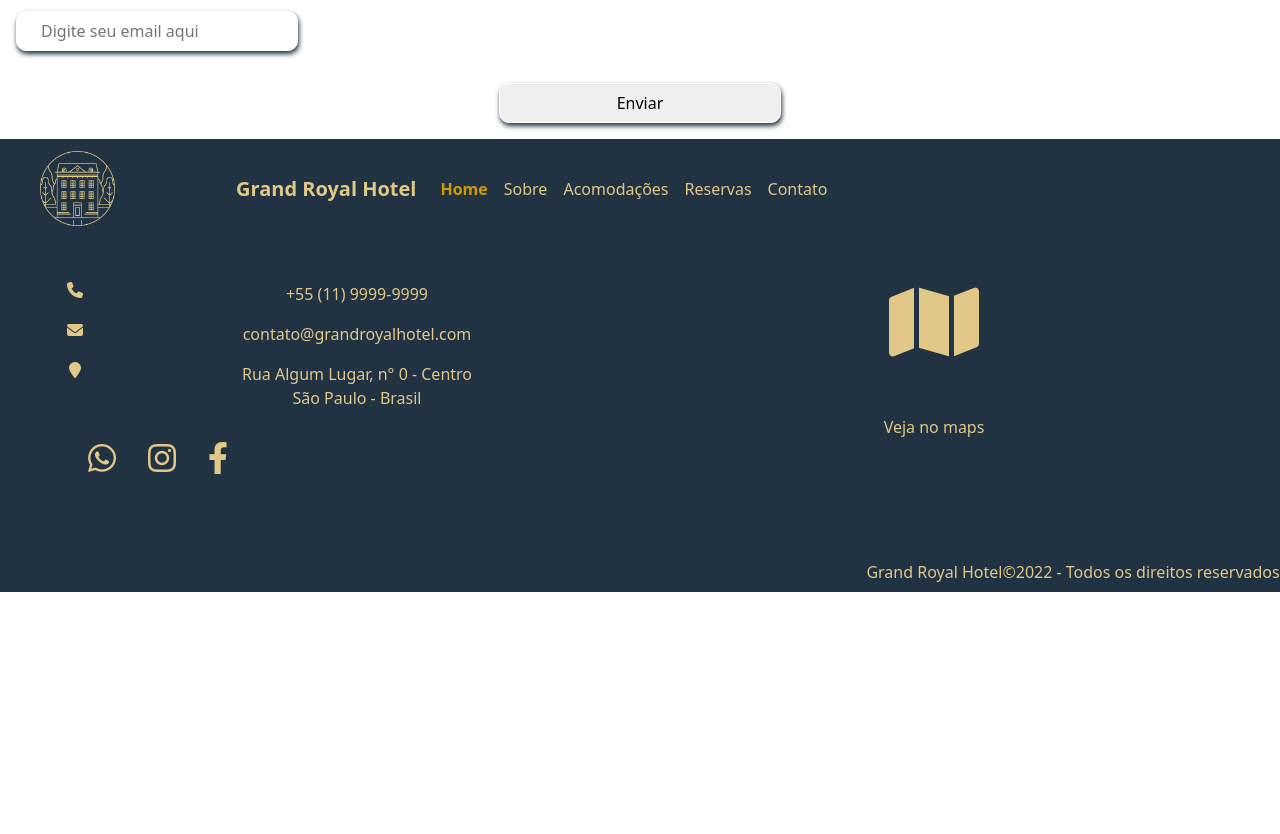
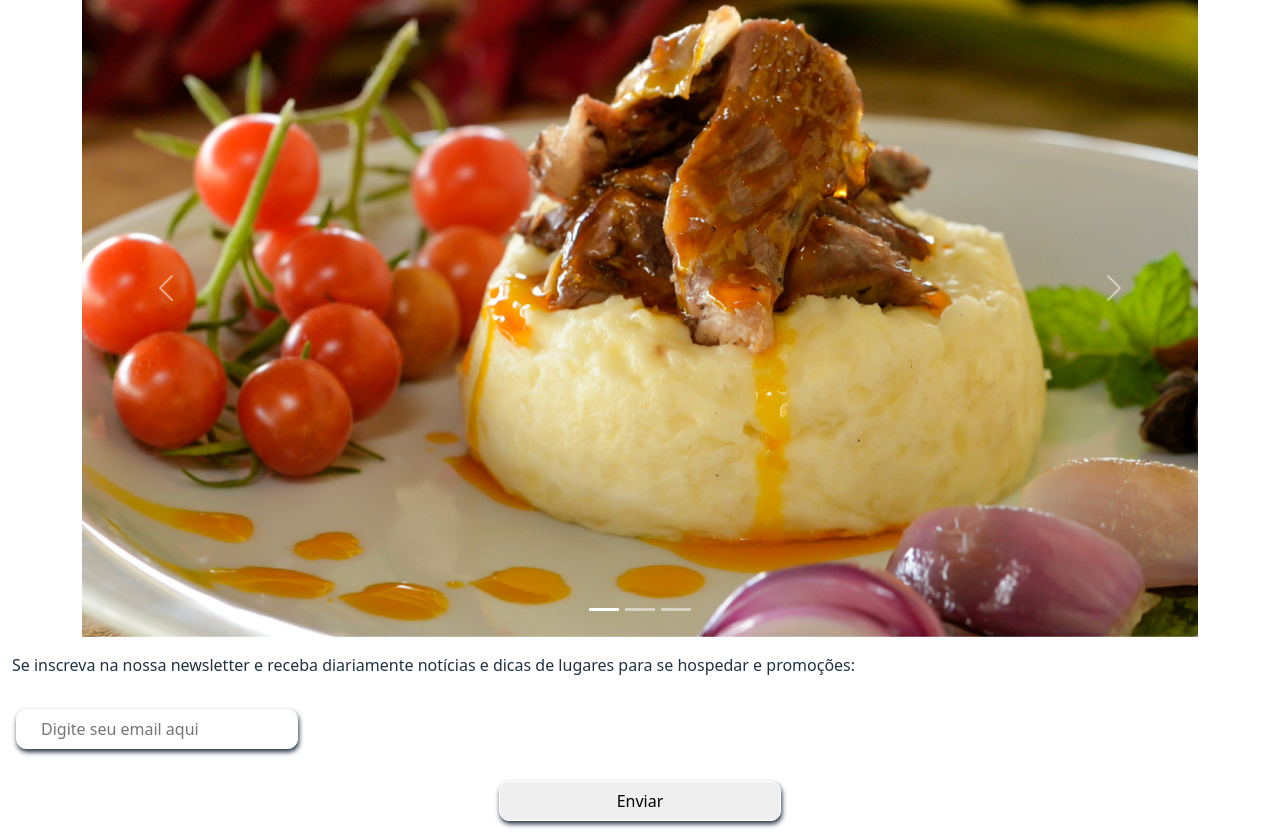
Before and after one commit to Davidferreirajesus/hotel-management-vue, a Vue app: page / in a window 1280 px wide. Shown: the part 1480-2314 px from the top of the page. Before the commit the page ends 2072 px from the top, so only its background shows below. Built offline with nearby package versions, Linux system fonts and the light colour scheme; a web font is replaced by a local one.

Commit message:
Atualização componente ImageCarousel (genérico)

```diff
--- /dev/null
+++ b/src/components/ImagesCarousel.vue
@@ -0,0 +1,42 @@
+<template>
+    <div class="container">
+        <div :id="'carouselIndicators' + tipo" class="carousel slide" data-bs-ride="true">
+            <div class="carousel-indicators">
+                <button type="button" :data-bs-target="'#carouselIndicators' + tipo" data-bs-slide-to="0" class="active" aria-current="true" aria-label="Slide 1"></button>
+                <button type="button" :data-bs-target="'#carouselIndicators' + tipo" data-bs-slide-to="1" aria-label="Slide 2"></button>
+                <button type="button" :data-bs-target="'#carouselIndicators' + tipo" data-bs-slide-to="2" aria-label="Slide 3"></button>
+            </div>
+            <div class="carousel-inner">
+                <div class="carousel-item active">
+                <img :src="imagem1" class="d-block w-100" alt="...">
+                </div>
+                <div class="carousel-item">
+                <img :src="imagem2" class="d-block w-100" alt="...">
+                </div>
+                <div class="carousel-item">
+                <img :src="imagem3" class="d-block w-100" alt="...">
+                </div>
+            </div>
+            <button class="carousel-control-prev" type="button" :data-bs-target="'#carouselIndicators' + tipo" data-bs-slide="prev">
+                <span class="carousel-control-prev-icon" aria-hidden="true"></span>
+                <span class="visually-hidden">Previous</span>
+            </button>
+            <button class="carousel-control-next" type="button" :data-bs-target="'#carouselIndicators' + tipo" data-bs-slide="next">
+                <span class="carousel-control-next-icon" aria-hidden="true"></span>
+                <span class="visually-hidden">Next</span>
+            </button>
+        </div>
+    </div>
+</template>
+
+<script>
+export default {
+    name: "ImagesCarousel",
+    props: {
+        tipo: String,
+        imagem1: String,
+        imagem2: String,
+        imagem3: String,
+    }
+}
+</script>
--- a/src/components/ImagesCarouselAcomodacoes.vue
+++ /dev/null
@@ -1,36 +0,0 @@
-<template>
-    <div class="container">
-        <div id="carouselExampleIndicators" class="carousel slide" data-bs-ride="true">
-            <div class="carousel-indicators">
-                <button type="button" data-bs-target="#carouselExampleIndicators" data-bs-slide-to="0" class="active" aria-current="true" aria-label="Slide 1"></button>
-                <button type="button" data-bs-target="#carouselExampleIndicators" data-bs-slide-to="1" aria-label="Slide 2"></button>
-                <button type="button" data-bs-target="#carouselExampleIndicators" data-bs-slide-to="2" aria-label="Slide 3"></button>
-            </div>
-            <div class="carousel-inner">
-                <div class="carousel-item active">
-                <img src="@/assets/images/acomodacoes/acomodacoes-standard-2.png" class="d-block w-100" alt="...">
-                </div>
-                <div class="carousel-item">
-                <img src="@/assets/images/acomodacoes/acomodacoes-luxo-2.png" class="d-block w-100" alt="...">
-                </div>
-                <div class="carousel-item">
-                <img src="@/assets/images/acomodacoes/acomodacoes-presidencial-2.png" class="d-block w-100" alt="...">
-                </div>
-            </div>
-            <button class="carousel-control-prev" type="button" data-bs-target="#carouselExampleIndicators" data-bs-slide="prev">
-                <span class="carousel-control-prev-icon" aria-hidden="true"></span>
-                <span class="visually-hidden">Previous</span>
-            </button>
-            <button class="carousel-control-next" type="button" data-bs-target="#carouselExampleIndicators" data-bs-slide="next">
-                <span class="carousel-control-next-icon" aria-hidden="true"></span>
-                <span class="visually-hidden">Next</span>
-            </button>
-        </div>
-    </div>
-</template>
-
-<script>
-export default {
-    name: "ImagesCarouselAcomodacoes",
-}
-</script>
--- a/src/views/HomeView.vue
+++ b/src/views/HomeView.vue
@@ -16,7 +16,11 @@
         </div>
 
         <h3 class="h3-primario">Nossas acomodações</h3>
-        <ImagesCarouselAcomodacoes />
+        <ImagesCarousel tipo="acomodacoes"
+          :imagem1="getImg('acomodacoes/acomodacoes-standard-2.png')"
+          :imagem2="getImg('acomodacoes/acomodacoes-luxo-2.png')"
+          :imagem3="getImg('acomodacoes/acomodacoes-presidencial-2.png')"
+        />
         <div class="p-top">
           <p class="p-primario">Lorem ipsum dolor sit amet consectetur adipisicing elit. Ex maxime dolorum sapiente qui quo velit fugiat iste ratione ullam distinctio, quisquam eaque porro quia asperiores omnis, tempora vero optio harum veniam assumenda quidem vel eveniet earum. Fuga sint esse, expedita, reiciendis quae dolor odio vitae, quod cum incidunt obcaecati dolore?</p>
         </div>
@@ -26,7 +30,11 @@
         </div>
         <p class="p-primario">GASTRONOMIA</p>
         <p class="p-primario">Lorem ipsum dolor sit amet consectetur adipisicing elit. Hic doloremque magnam beatae minima, quas ratione porro qui in voluptatibus ex natus at nesciunt molestias provident, animi repellendus necessitatibus inventore consequatur cum corporis? Id quidem sed quia neque suscipit libero excepturi eligendi. Libero quasi aperiam alias ab numquam a ipsum non.</p>
-        <!-- <ImagesCarousel /> -->
+        <ImagesCarousel tipo="gastronomia"
+          :imagem1="getImg('hotel/gastronomia-1.png')"
+          :imagem2="getImg('hotel/gastronomia-2.png')"
+          :imagem3="getImg('hotel/gastronomia-3.png')"
+        />
 
         <div class="p-top">
           <div class="col">
@@ -50,18 +58,16 @@
 
 <script>
 // @ is an alias to /src
-import ImagesCarouselAcomodacoes from '@/components/ImagesCarouselAcomodacoes.vue'
+import ImagesCarousel from '@/components/ImagesCarousel.vue'
 
 export default {
   name: 'HomeView',
   components: {
-    ImagesCarouselAcomodacoes
+    ImagesCarousel
   },
-  data() {
-    return {
-      acomodacao_1: 'acomodacoes/acomodacoes-standard-2.png',
-      acomodacao_2: 'acomodacoes/acomodacoes-luxo-2.png',
-      acomodacao_3: 'acomodacoes/acomodacoes-presencial-2.png',
+  methods: {
+    getImg(url) {
+      return require('../assets/images/' + url)
     }
   }
 }
```
